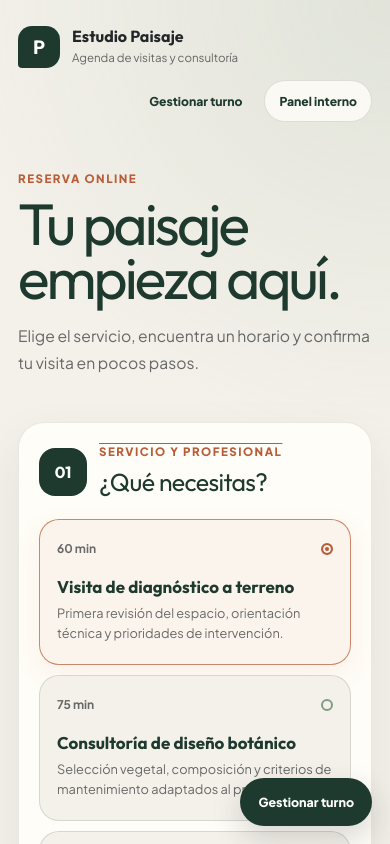
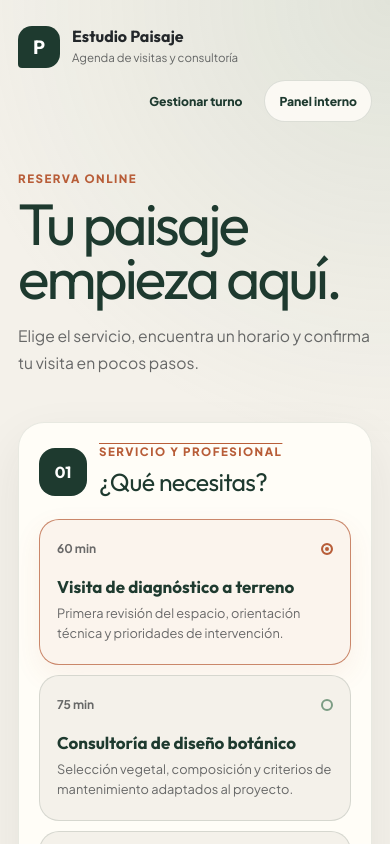
Before and after one commit to soyalbamontalvo-dev/turnos-online-estudio-paisajismo, a Next.js app: page / in a window 390 px wide. Shown: the top 844 px of the page. Built offline with nearby package versions, Linux system fonts and the light colour scheme.

Commit message:
Improve mobile UX by removing duplicated floating manage action

```diff
--- a/app/layout.tsx
+++ b/app/layout.tsx
@@ -22,35 +22,7 @@ export const metadata: Metadata = {
 export default function RootLayout({ children }: Readonly<{ children: React.ReactNode }>) {
   return (
     <html lang="es">
-      <body className={`${outfit.variable} ${jakarta.variable}`}>
-        {children}
-        <a
-          href="/gestionar"
-          aria-label="Gestionar una reserva existente"
-          style={{
-            position: "fixed",
-            right: 18,
-            bottom: 18,
-            zIndex: 40,
-            display: "inline-flex",
-            minHeight: 48,
-            alignItems: "center",
-            justifyContent: "center",
-            padding: "0 17px",
-            border: "1px solid rgba(30,58,47,.16)",
-            borderRadius: 999,
-            background: "#1E3A2F",
-            color: "white",
-            boxShadow: "0 12px 30px rgba(35,39,42,.18)",
-            fontFamily: "var(--font-jakarta), sans-serif",
-            fontSize: ".78rem",
-            fontWeight: 800,
-            textDecoration: "none",
-          }}
-        >
-          Gestionar turno
-        </a>
-      </body>
+      <body className={`${outfit.variable} ${jakarta.variable}`}>{children}</body>
     </html>
   );
 }
```
